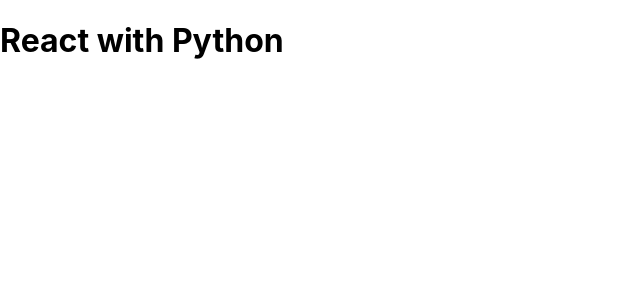
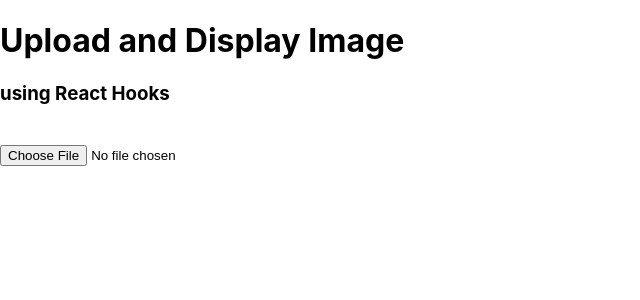
Before and after one commit to SeanC0112/eastbayhacks25, a React (Create React App) app in the folder react-frontend/: page / in a window 1280 px wide. Shown: the top 300 px of the page, without its empty margins (0-640 px from the left). Built offline with nearby package versions, Linux system fonts and the light colour scheme; no server answers.

Commit message:
uplaod image

```diff
--- a/react-frontend/src/upload.js
+++ b/react-frontend/src/upload.js
@@ -2,24 +2,46 @@
 import axios from 'axios';
 
 const Upload = () => {
-    const [data, setData] = useState('');
+    // Define a state variable to store the selected image
+  const [selectedImage, setSelectedImage] = useState(null);
 
-    useEffect(() => {
-        axios.get('http://127.0.0.1:5000/api/data') // Flask
-            .then(response => {
-                setData(response.data.message);
-            })
-            .catch(error => {
-                console.error('Error fetching data:', error);
-            });
-    }, []);
+  // Return the JSX for rendering
+  return (
+    <div>
+      {/* Header */}
+      <h1>Upload and Display Image</h1>
+      <h3>using React Hooks</h3>
 
-    return (
+      {/* Conditionally render the selected image if it exists */}
+      {selectedImage && (
         <div>
-            <h1>React with Python</h1>
-            <p>{data}</p>
+          {/* Display the selected image */}
+          <img
+            alt="not found"
+            width={"250px"}
+            src={URL.createObjectURL(selectedImage)}
+          />
+          <br /> <br />
+          {/* Button to remove the selected image */}
+
+          <button onClick={() => setSelectedImage(null)}>Remove</button>
         </div>
-    );
+      )}
+
+      <br />
+
+      {/* Input element to select an image file */}
+      <input
+        type="file"
+        name="myImage"
+        // Event handler to capture file selection and update the state
+        onChange={(event) => {
+          console.log(event.target.files[0]); // Log the selected file
+          setSelectedImage(event.target.files[0]); // Update the state with the selected file
+        }}
+      />
+    </div>
+  );
 };
 
 export default Upload;
```
Also changed, not shown: 1 other file (tests, documents, lock files or other folders).
